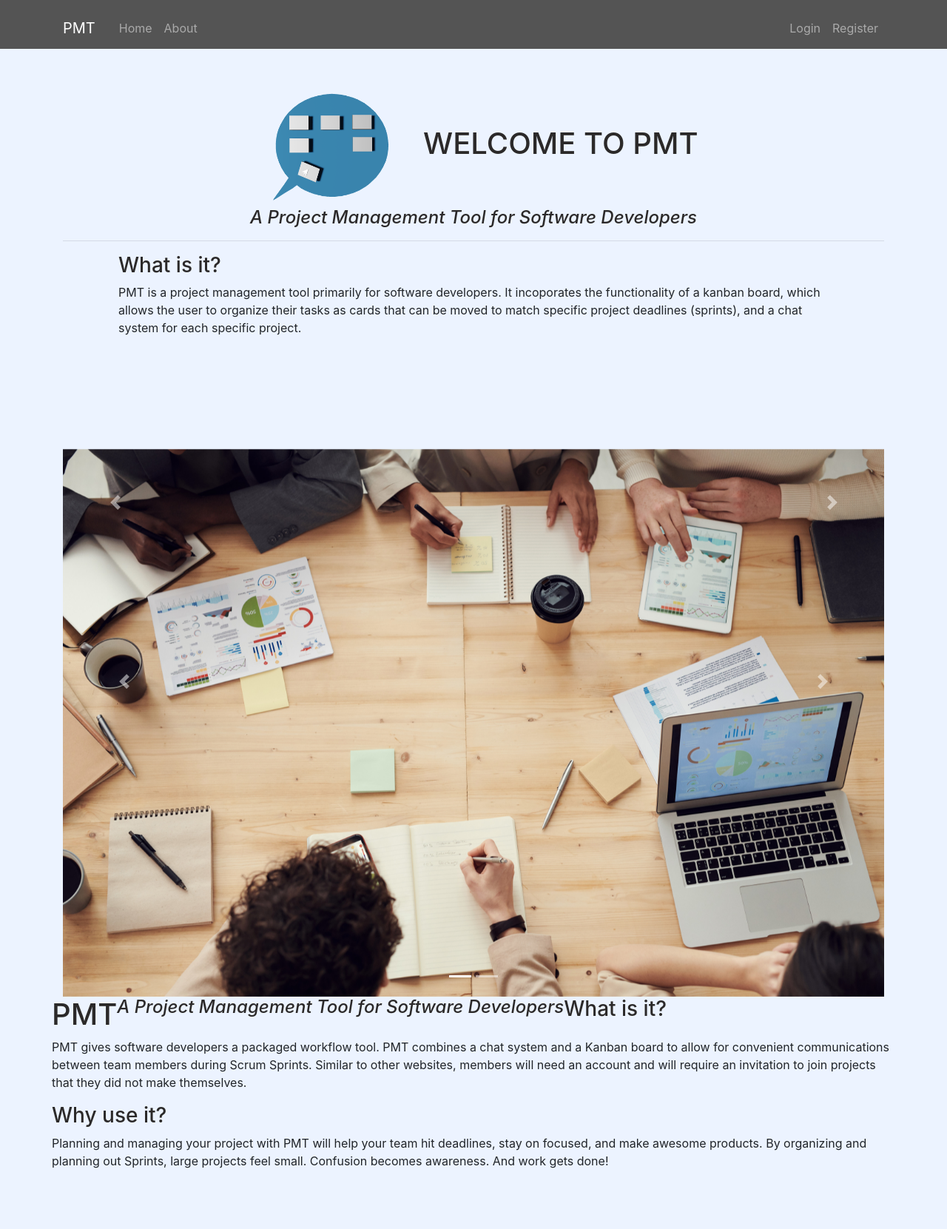
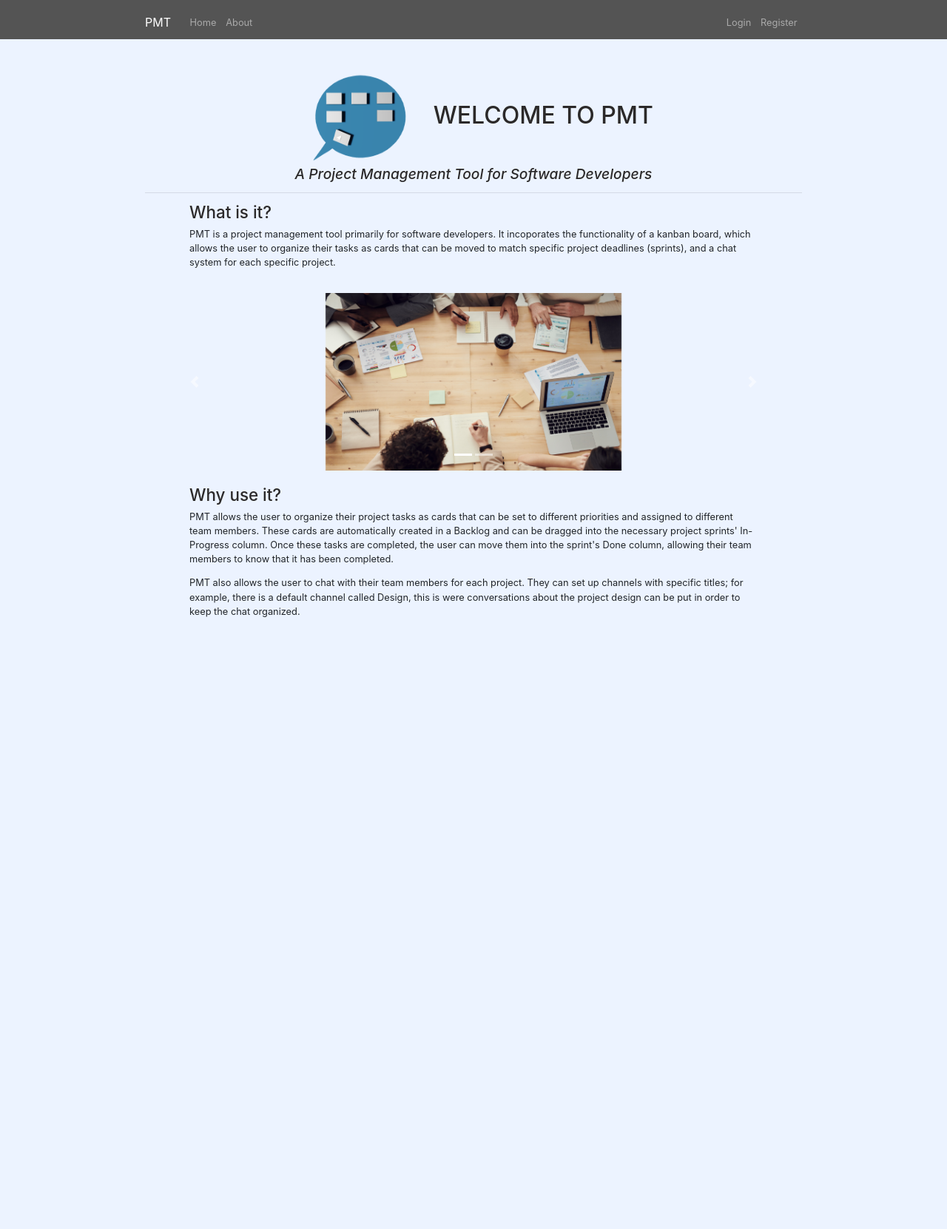
Before and after one commit to crossa95/scrumptious, a Flask app: page / in a window 1280 px wide. Shown: the whole page at 74% size. After the commit the page ends 834 px from the top, so only its background shows below. Run offline with Flask 2, Linux system fonts and the light colour scheme; some libraries are stand-ins or nearby versions.

Commit message:
bug fix galore

```diff
--- a/PagesInFlask/app/routes.py
+++ b/PagesInFlask/app/routes.py
@@ -349,7 +349,7 @@ def addSprint(json):
     db.session.add(toAdd)
     db.session.commit()
     print(json["sprint"])
-    emit('sprintCreate', {'sprint_id' : json["sprint"], 'project_id' : json["id"]}, broadcast = True)
+    emit('sprintCreate', {'sprint_id' : json["sprint"], 'project_id' : json["id"],'username':json['username']}, broadcast = True)
 
 @socketio.on('cardClick')
 def cardClick(json):
@@ -433,7 +433,7 @@ def sprintDelete(json):
             db.session.delete(spr)
             db.session.commit()
             sprintID = 'Sprint '+str(json['sprintNum'])
-            emit('deleteSprint',{'id':sprintID,'project_id':json['project_id']},broadcast = True)
+            emit('deleteSprint',{'id':sprintID,'project_id':json['project_id'],'sprint_num':spr.sprint_num, 'username':json['username']},broadcast = True)
         if spr.sprint_num > int(json['sprintNum']):
             cards_in_sprint = db.session.query(Card).filter_by(sprint_id=spr.sprint_num,project_id=json['project_id']).all()
             for card in cards_in_sprint:
--- a/PagesInFlask/app/templates/about.html
+++ b/PagesInFlask/app/templates/about.html
@@ -13,8 +13,8 @@
 			an invitation to join projects that they did not make themselves. PMT uses Javascript and HTML for the front
 			end and Flask for the back end. A SQLAlchemy database stores all of the information needed to keep track of who
 			you are, what projects you have, message histories and kanban boards. The convenince of having something akin to
-			Slack and Trello combined into a single site and account makes KanBan+Chat an excellent option for your team! Minmize
-			the need to remember passwords, create more efficent team management, and accelerate productivity with KanBan+Chat.
+			Slack and Trello combined into a single site and account makes PMT an excellent option for your team! Minmize
+			the need to remember passwords, create more efficent team management, and accelerate productivity with PMT.
 	    </p>
   </div>
 {% endblock content %}
--- a/PagesInFlask/app/templates/home.html
+++ b/PagesInFlask/app/templates/home.html
@@ -14,9 +14,8 @@
     <style>
     /* Make the image fully responsive */
     .carousel-inner img {
-        width: 100%;
-        height: 100%;
-        padding-top:7rem
+        width: 500px;
+        height: 300px;
     }
     </style>
   </head>
@@ -58,27 +57,19 @@
           <span class="carousel-control-next-icon"></span>
         </a>
       </div>
+      <br>
+      <h3 style="margin-left:75px;">Why use it?</h3>
+      <p style="margin-left:75px; margin-right:75px;">
+        PMT allows the user to organize their project tasks as cards that can be set to different priorities
+        and assigned to different team members. These cards are automatically created in a Backlog and can be dragged into
+        the necessary project sprints' In-Progress column. Once these tasks are completed, the user can move them into the sprint's
+        Done column, allowing their team members to know that it has been completed.
+      </p>
+      <p style="margin-left:75px; margin-right:75px;">
+        PMT also allows the user to chat with their team members for each project. They can set up channels with specific titles; for example,
+        there is a default channel called Design, this is were conversations about the project design can be put in order to keep the chat
+        organized.
+      </p>
     </div>
-
-    <!-- Left and right controls -->
-    <a class="carousel-control-prev" href="#demo" data-slide="prev">
-      <span class="carousel-control-prev-icon"></span>
-    </a>
-    <a class="carousel-control-next" href="#demo" data-slide="next">
-      <span class="carousel-control-next-icon"></span>
-    </a>
-  </div>
-
-  <br></br>
-  <h1 align = "center"> PMT </h1>
-  <h4 align = "center"> <i>A Project Management Tool for Software Developers</i></h3>
-
-  <h3>What is it?</h3>
-  <p>PMT gives software developers a packaged workflow tool. PMT combines a chat system and a Kanban board to allow for convenient communications between team members during Scrum Sprints. Similar to other websites, members will need an account and will require an invitation to join projects that they did not make themselves.
-
-  </p>
-  <h3 >Why use it?</h3>
-  <p style="margin-bottom: 10vh;">Planning and managing your project with PMT will help your team hit deadlines, stay on focused, and make awesome products. By organizing and planning out Sprints, large projects feel small. Confusion becomes awareness. And work gets done!</p>
-
   </body>
 {% endblock content %}
--- a/PagesInFlask/app/templates/layout.html
+++ b/PagesInFlask/app/templates/layout.html
@@ -1,11 +1,11 @@
 
 <!DOCTYPE html>
-<html>
+<html style="zoom: 80%;">
 <head>
     <!-- Required meta tags -->
     <meta charset="utf-8">
     <meta name="viewport" content="width=device-width, initial-scale=1, shrink-to-fit=no">
-
+    <link rel = "shortcut icon" type = "image/x-icon" href = "\static\layout_pics\favicon.ico">
     <!-- Bootstrap CSS -->
     <link rel="stylesheet" href="https://stackpath.bootstrapcdn.com/bootstrap/4.3.1/css/bootstrap.min.css" integrity="sha384-ggOyR0iXCbMQv3Xipma34MD+dH/1fQ784/j6cY/iJTQUOhcWr7x9JvoRxT2MZw1T" crossorigin="anonymous">
     <link rel="stylesheet" type="text/css" href="{{ url_for('static', filename='main.css') }}">
```
Also changed, not shown: PagesInFlask/app/static/scripts/socketio.js (+22 -2 lines), PagesInFlask/app/templates/project.html (+5 -5 lines), PagesInFlask/app/site.db, PagesInFlask/app/static/home_pics/favicon.ico (deleted).
